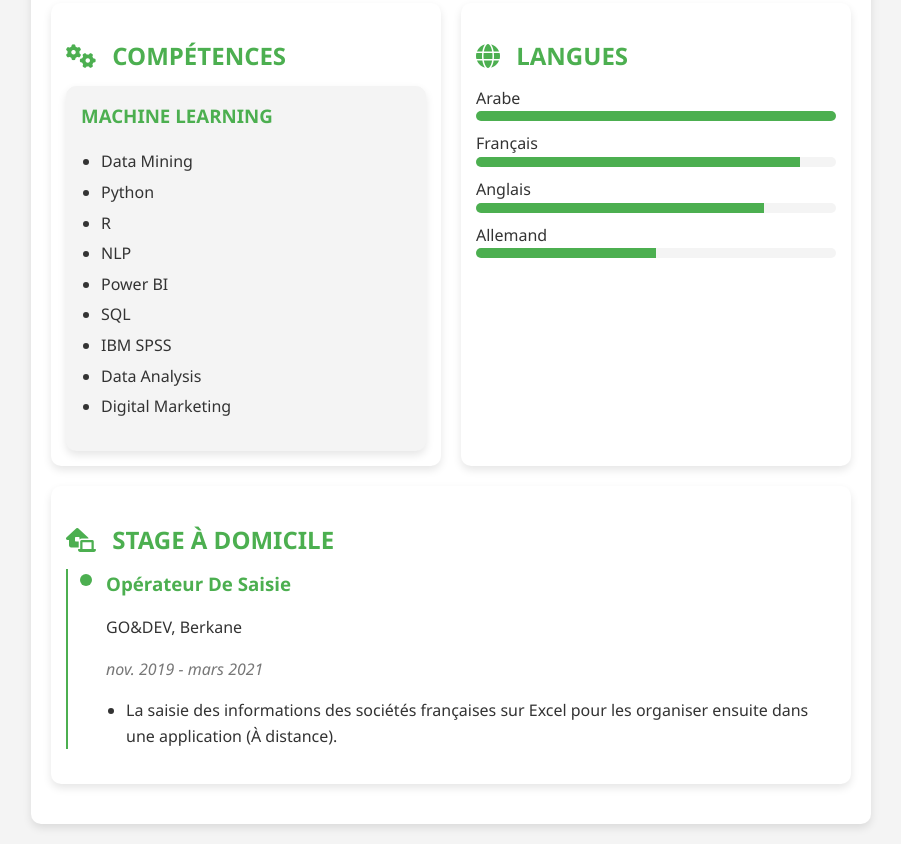
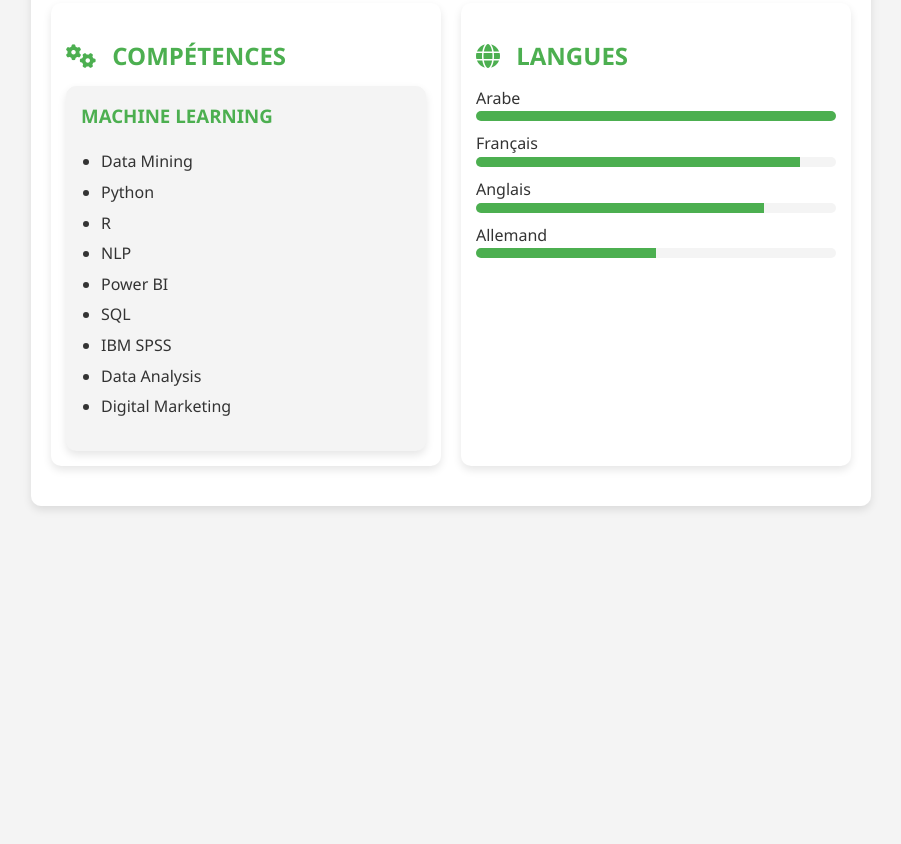
Before and after one commit to Nouhayla12/Resume, a plain HTML site: page index.html in a window 1280 px wide. Shown: the part 2290-3134 px from the top of the page, without its empty margins (189-1090 px from the left). After the commit the page ends 2816 px from the top, so only its background shows below. Drawn offline with Linux system fonts and the light colour scheme.

Commit message:
Update index.html

```diff
--- a/index.html
+++ b/index.html
@@ -142,20 +142,7 @@
             </section>
         </div>
 
-        <!-- Stage à domicile -->
-        <section class="section stage">
-            <h2><i class="fas fa-laptop-house"></i> STAGE À DOMICILE</h2>
-            <div class="timeline">
-                <div class="timeline-item">
-                    <h3>Opérateur De Saisie</h3>
-                    <p class="company">GO&DEV, Berkane</p>
-                    <p class="date">nov. 2019 - mars 2021</p>
-                    <ul>
-                        <li>La saisie des informations des sociétés françaises sur Excel pour les organiser ensuite dans une application (À distance).</li>
-                    </ul>
-                </div>
-            </div>
-        </section>
+
     </div>
 </body>
 </html>
```
